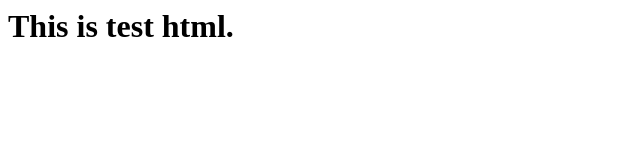
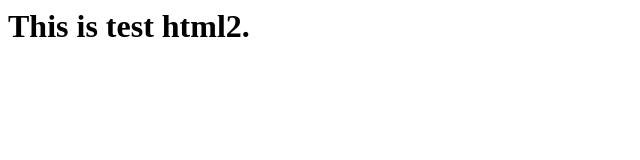
Before and after one commit to kanka1987/testgithub, a plain HTML site: page index.html in a window 1280 px wide. Shown: the full height of the page, 0-640 px from the left. Drawn offline with Linux system fonts and the light colour scheme.

Commit message:
Second Commit

```diff
--- a/index.html
+++ b/index.html
@@ -1,5 +1,5 @@
 <htrml>
 	<body>
-		<h1>This is test html.</h1>
+		<h1>This is test html2.</h1>
 	</body>
 </htrml>
```
